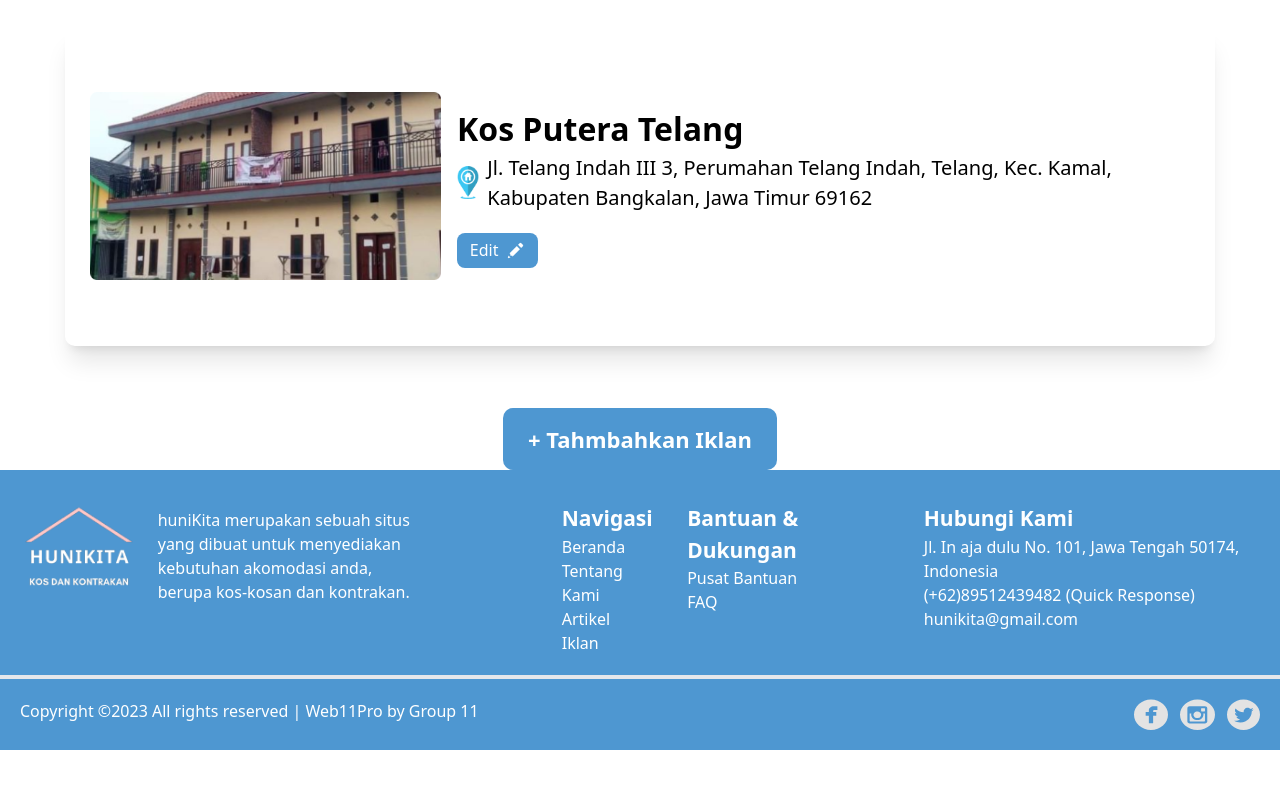
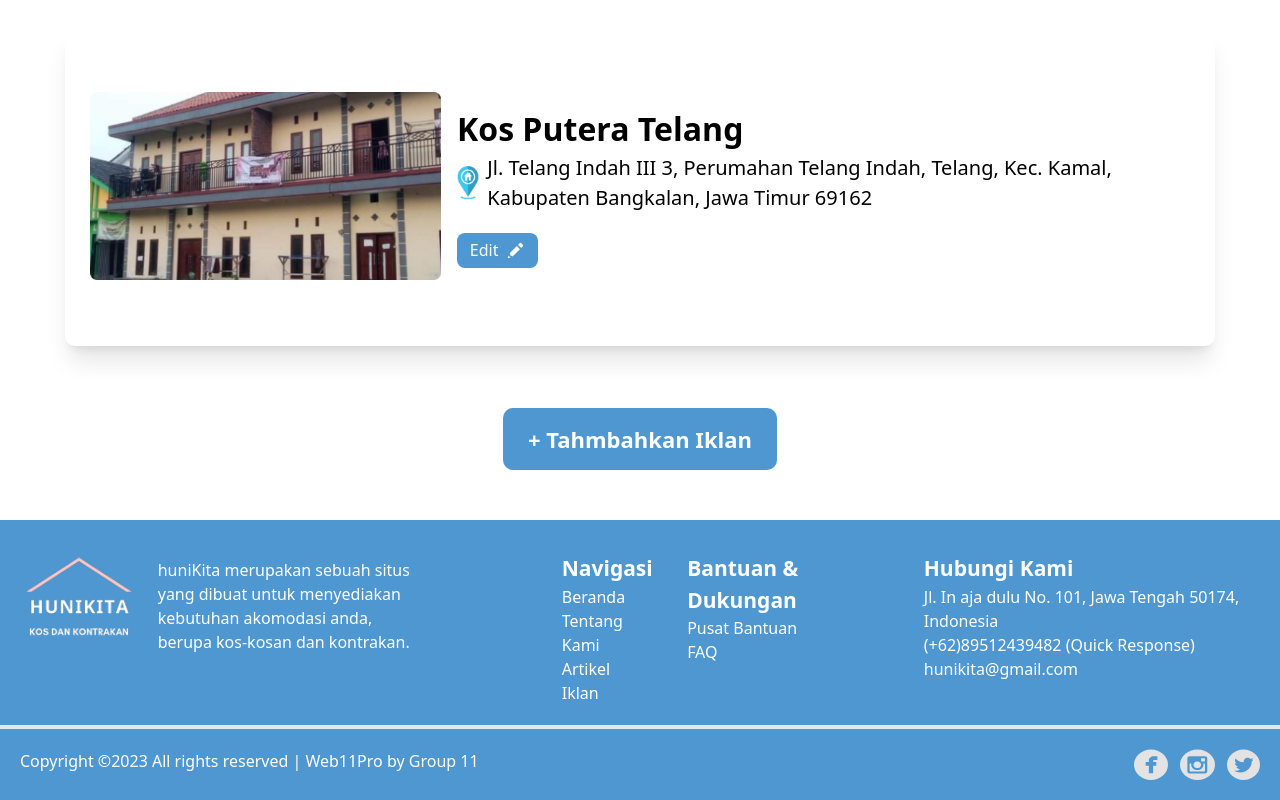
Before and after one commit to Aljuando1011/hunikita, a React (Vite) app: page /listproperti in a window 1280 px wide. Shown: the part 210-1010 px from the top of the page. Before the commit the page ends 960 px from the top, so only its background shows below. Built offline with nearby package versions, Linux system fonts and the light colour scheme.

Commit message:
add margin top footer

```diff
--- a/src/Pages/pemilik/FormDaftar.jsx
+++ b/src/Pages/pemilik/FormDaftar.jsx
@@ -88,7 +88,9 @@ const FormDaftar = () => {
           </button>
         </form>
       </div>
+      <div className="mt-[50px]">
       <FooterPemilik />
+      </div>
     </>
   );
 };
--- a/src/Pages/pemilik/FormEdit.jsx
+++ b/src/Pages/pemilik/FormEdit.jsx
@@ -88,7 +88,9 @@ const FormEdit = () => {
           </button>
         </form>
       </div>
+      <div className="mt-[50px]">
       <FooterPemilik />
+      </div>
     </>
   )
 }
--- a/src/Pages/pemilik/ListArtikelPemilik.jsx
+++ b/src/Pages/pemilik/ListArtikelPemilik.jsx
@@ -31,7 +31,9 @@ const ListArtikelPemilik = () => {
       <div className="mt-[99px]">
         <Pagination />
       </div>
+      <div className="mt-[50px]">
       <FooterPemilik />
+      </div>
     </>
   )
 }
--- a/src/Pages/pemilik/ListProperti.jsx
+++ b/src/Pages/pemilik/ListProperti.jsx
@@ -14,7 +14,9 @@ const ListProperti = () => {
     </div>
     <CardProperti />
     <Link to='/formdaftar'><div className='w-[274px] h-[62px] justify-center items-center text-white bg-[#4E97D1] flex rounded-[10px] text-[22px] mt-[62px] mx-auto cursor-pointer font-semibold'>+ Tahmbahkan Iklan</div></Link>
-    <FooterPemilik />
+    <div className="mt-[50px]">
+      <FooterPemilik />
+      </div>
     </>
   )
 }
```
Also changed, not shown: 2 other files (tests, documents, lock files or other folders).
